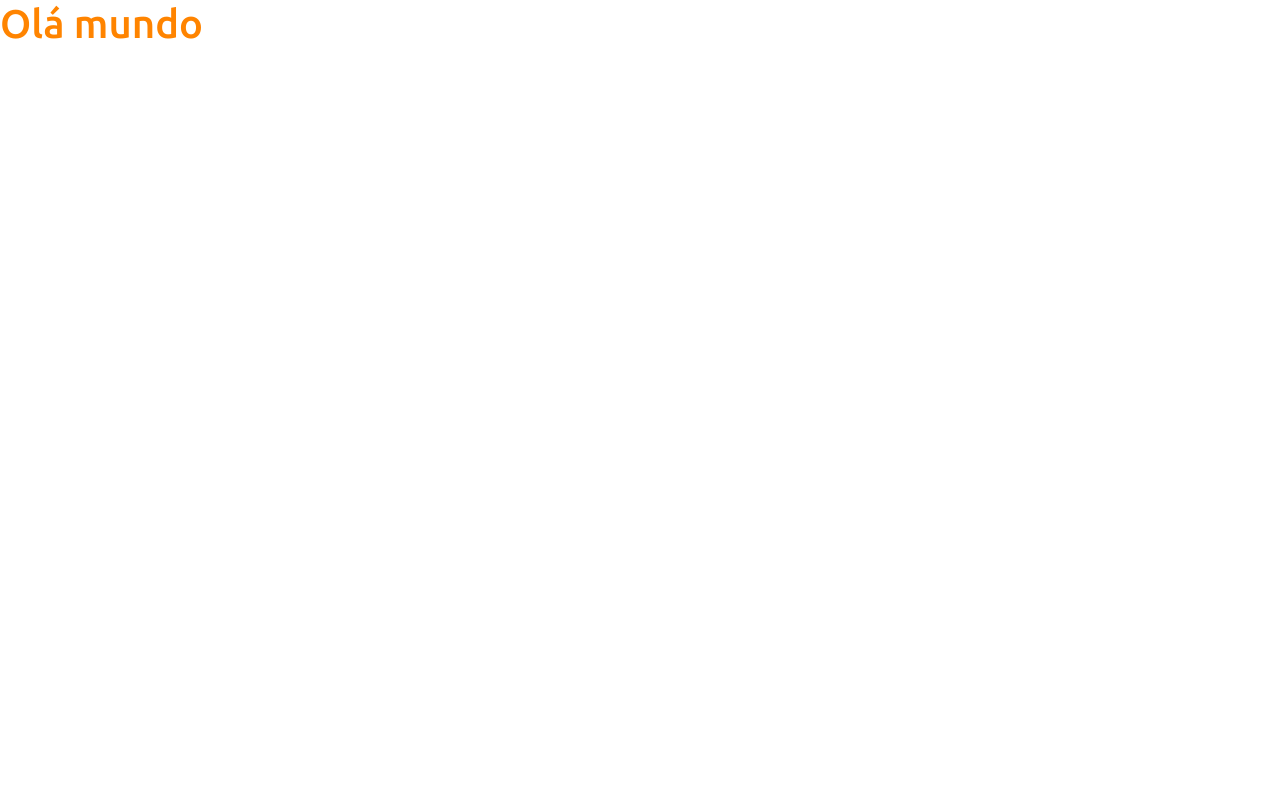
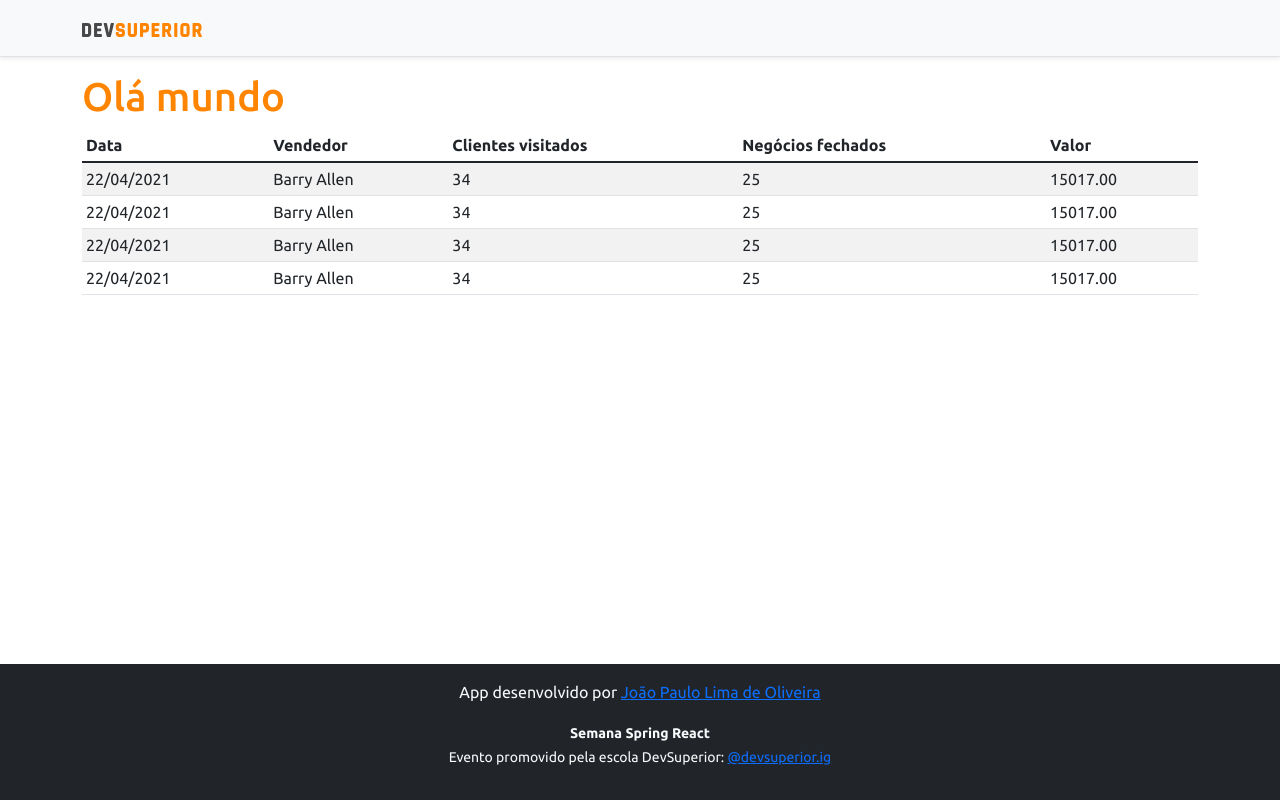
Before and after one commit to joaopaulolima-git/projeto-sds3, a React (Create React App) app in the folder frontend/: page / in a window 1280 px wide. Built offline with nearby package versions, Linux system fonts and the light colour scheme.

Commit message:
Basic static components

```diff
--- a/frontend/src/App.tsx
+++ b/frontend/src/App.tsx
@@ -1,11 +1,17 @@
-
-
+import DataTable from "components/DataTable";
+import Footer from "components/Footer";
+import NavBar from "components/NavBar";
 
 function App() {
   return (
-    <div>
-      <h1 className="text-primary">Olá mundo</h1>
-    </div>
+    <>
+      <NavBar/>
+      <div className="container">
+        <h1 className="text-primary">Olá mundo</h1>
+        <DataTable/>
+      </div>
+      <Footer/>
+    </>
   );
 }
 
--- /dev/null
+++ b/frontend/src/components/DataTable/index.tsx
@@ -0,0 +1,48 @@
+const DataTable = () => {
+    return (
+        <div className="table-responsive">
+            <table className="table table-striped table-sm">
+                <thead>
+                    <tr>
+                        <th>Data</th>
+                        <th>Vendedor</th>
+                        <th>Clientes visitados</th>
+                        <th>Negócios fechados</th>
+                        <th>Valor</th>
+                    </tr>
+                </thead>
+                <tbody>
+                    <tr>
+                        <td>22/04/2021</td>
+                        <td>Barry Allen</td>
+                        <td>34</td>
+                        <td>25</td>
+                        <td>15017.00</td>
+                    </tr>
+                    <tr>
+                        <td>22/04/2021</td>
+                        <td>Barry Allen</td>
+                        <td>34</td>
+                        <td>25</td>
+                        <td>15017.00</td>
+                    </tr>
+                    <tr>
+                        <td>22/04/2021</td>
+                        <td>Barry Allen</td>
+                        <td>34</td>
+                        <td>25</td>
+                        <td>15017.00</td>
+                    </tr>
+                    <tr>
+                        <td>22/04/2021</td>
+                        <td>Barry Allen</td>
+                        <td>34</td>
+                        <td>25</td>
+                        <td>15017.00</td>
+                    </tr>
+                </tbody>
+            </table>
+        </div>
+    );
+}
+export default DataTable;
--- /dev/null
+++ b/frontend/src/components/Footer/index.tsx
@@ -0,0 +1,12 @@
+const Footer = () => {
+    return (
+        <footer className="footer mt-auto py-3 bg-dark">
+            <div className="container">
+                <p className="text-light">App desenvolvido por <a href="https://github.com/joaopaulolima-git" target="_blank" rel="noreferrer">João Paulo Lima de Oliveira</a></p>
+                <p className="text-light"><small><strong>Semana Spring React</strong><br />
+                    Evento promovido pela escola DevSuperior: <a href="https://instagram.com/devsuperior.ig" target="_blank" rel="noreferrer">@devsuperior.ig</a></small></p>
+            </div>
+        </footer>
+    );
+}
+export default Footer;
--- /dev/null
+++ b/frontend/src/components/NavBar/index.tsx
@@ -0,0 +1,14 @@
+import ImgDsDark from 'assets/img/ds-dark.svg';
+
+const NavBar = () => {
+    return (
+        <div className="d-flex flex-column flex-md-row align-items-center p-3 px-md-4 mb-3 bg-light border-bottom shadow-sm">
+            <div className="container">
+                <nav className="my-2 my-md-0 mr-md-3">
+                    <img src={ImgDsDark} alt="DevSuperior" width="120" />
+                </nav>
+            </div>
+        </div>
+    );
+}
+export default NavBar;
```
Also changed, not shown: frontend/src/assets/img/ds-dark.svg (added).
